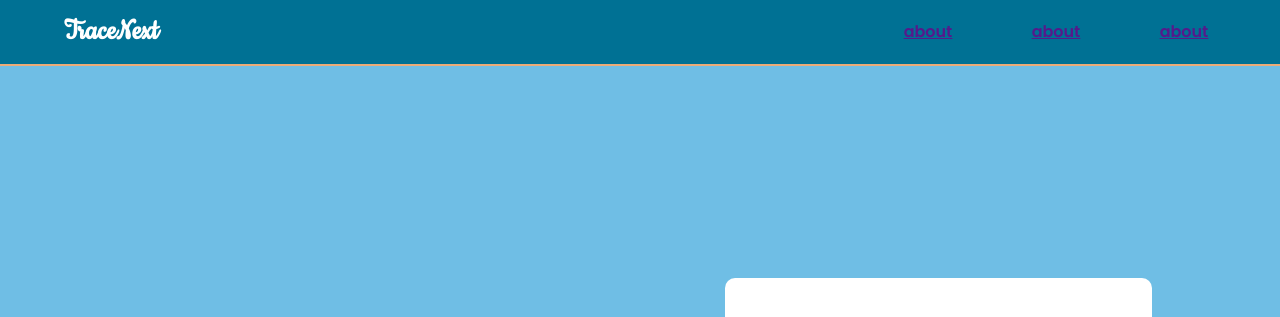
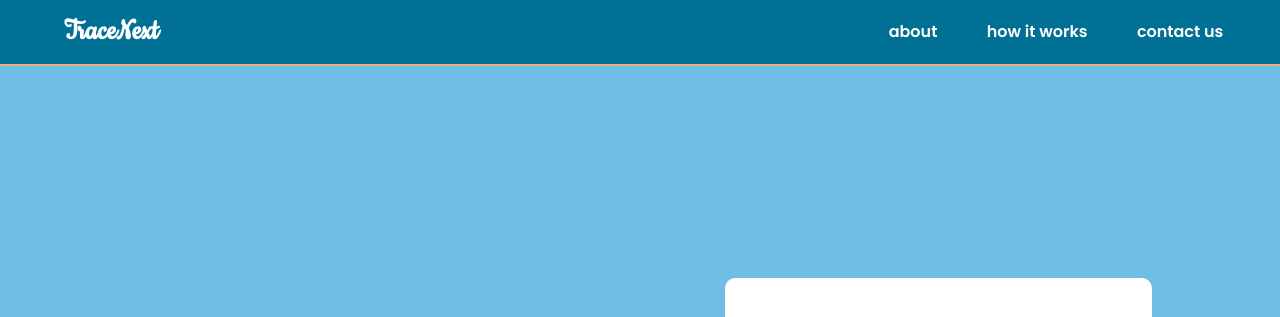
Before and after one commit to levinaind/TO-Hacks-2021, a plain HTML site: page submit-page/index.html in a window 1280 px wide. Shown: the top 317 px of the page. Drawn offline with Linux system fonts and the light colour scheme; a script that the page names is missing.

Commit message:
Fixed nav
Added hover effects and fixed text.

```diff
--- a/submit-page/index.html
+++ b/submit-page/index.html
@@ -25,8 +25,8 @@
 			<section class="sitename">TraceNext</section>
 			<nav>
 				<a href="" id="nav-about">about</a>
-				<a href="" id="nav-works">about</a>
-				<a href="" id="nav-contacts">about</a>
+				<a href="" id="nav-works">how it works</a>
+				<a href="" id="nav-contacts">contact us</a>
 			</nav>
 		</header>
 
--- a/submit-page/style.css
+++ b/submit-page/style.css
@@ -158,6 +158,14 @@ header .sitename {
 	margin-left: 2em;
 	font-family: "Cookie", cursive;
 	font-size: 2em;
+}
+header nav a {
+	color: white;
+	text-decoration: none;
+}
+header nav a:hover {
+	text-decoration: underline var(--primary-yellow) 2px;
+	transition: linear 0.1s;
 }
 
 body {
```
